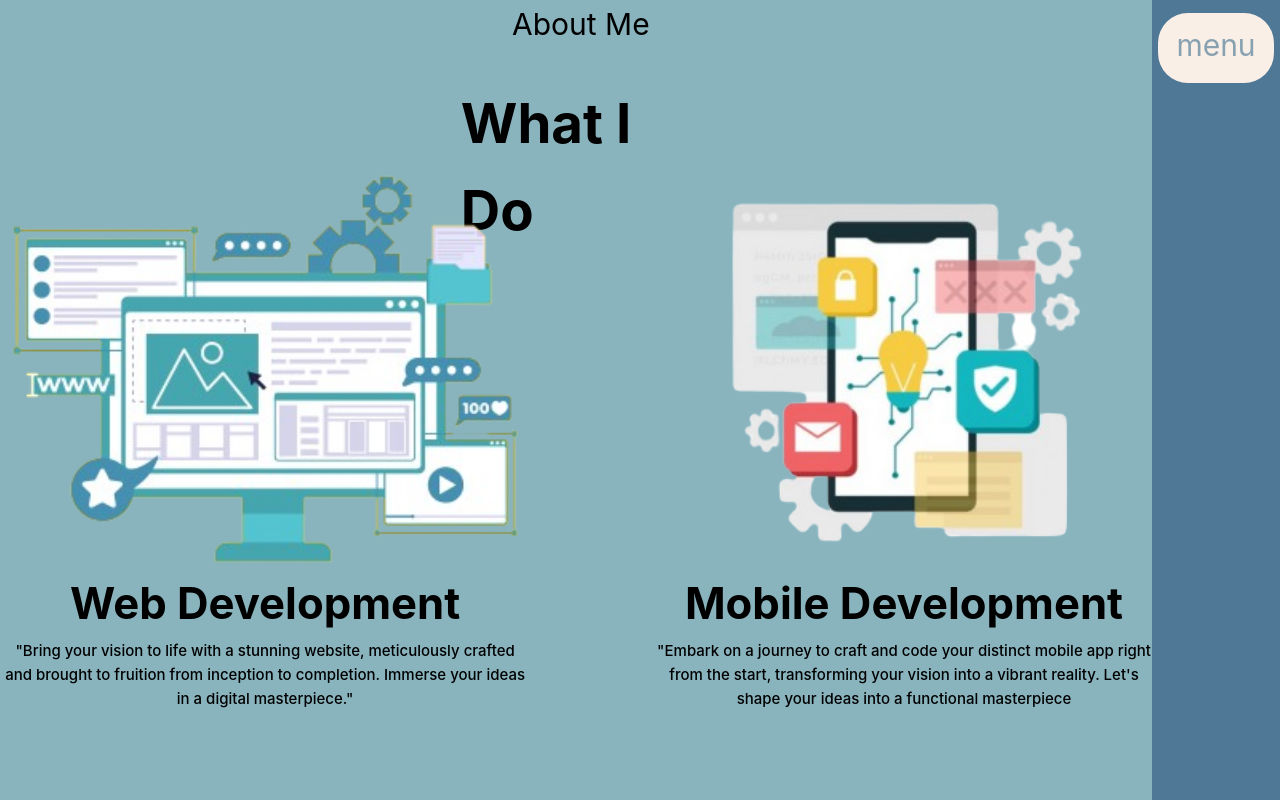
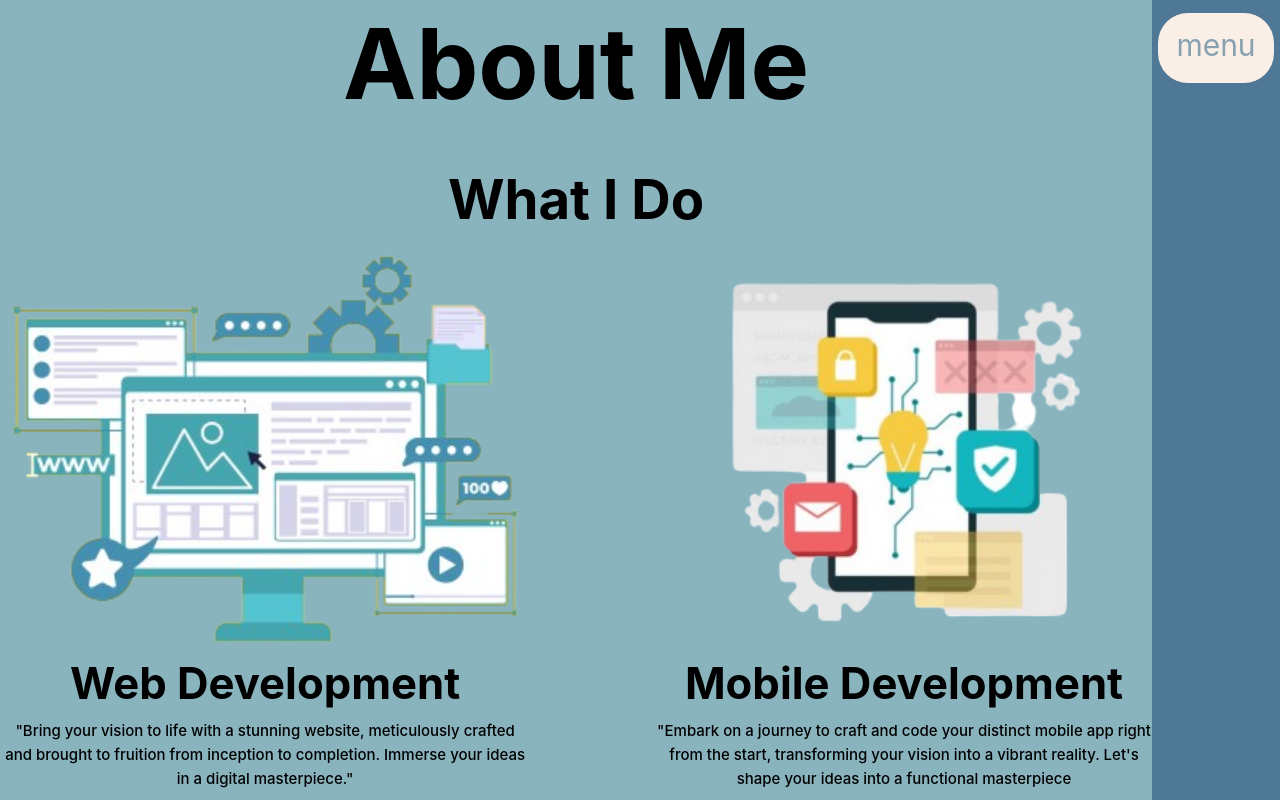
Before and after one commit to DroidStudioAS/Portfolio, a Vue app: page /about in a window 1280 px wide. Shown: the top 800 px of the page. Built offline with nearby package versions, Linux system fonts and the light colour scheme.

Commit message:
fixed about view headers

```diff
--- a/src/views/AboutView.vue
+++ b/src/views/AboutView.vue
@@ -205,19 +205,23 @@ template{
   align-content: center;
 
   position: absolute;
-  top:10vh;
+  top:20vh;
   height:80vh;
   width: 90vw;
 
 }
 .wid_header{
-  width: 20vw;
+  width: 90vw;
   height: 10vh;
+
+  display: flex;
+  justify-content: center;
+  align-items: center;
+
   font-size: 5cap;
   font-weight: 700;
 
-  position: absolute;
-  left: 36vw;
+
 }
 .service{
   display: flex;
@@ -285,10 +289,17 @@ gap: 10vw;
 }
 .page_header{
   position: absolute;
-  top: 0vh;
-  width: 20vw;
+  top: 3vh;
+  width: 90vw;
   height: 10vh;
-  left: 40vw;
+  display: flex;
+  justify-content: center;
+  align-items: center;
+
+
+
+  font-size: 9cap ;
+  font-weight: 700;
 }
 .education_container{
   position: absolute;
```
